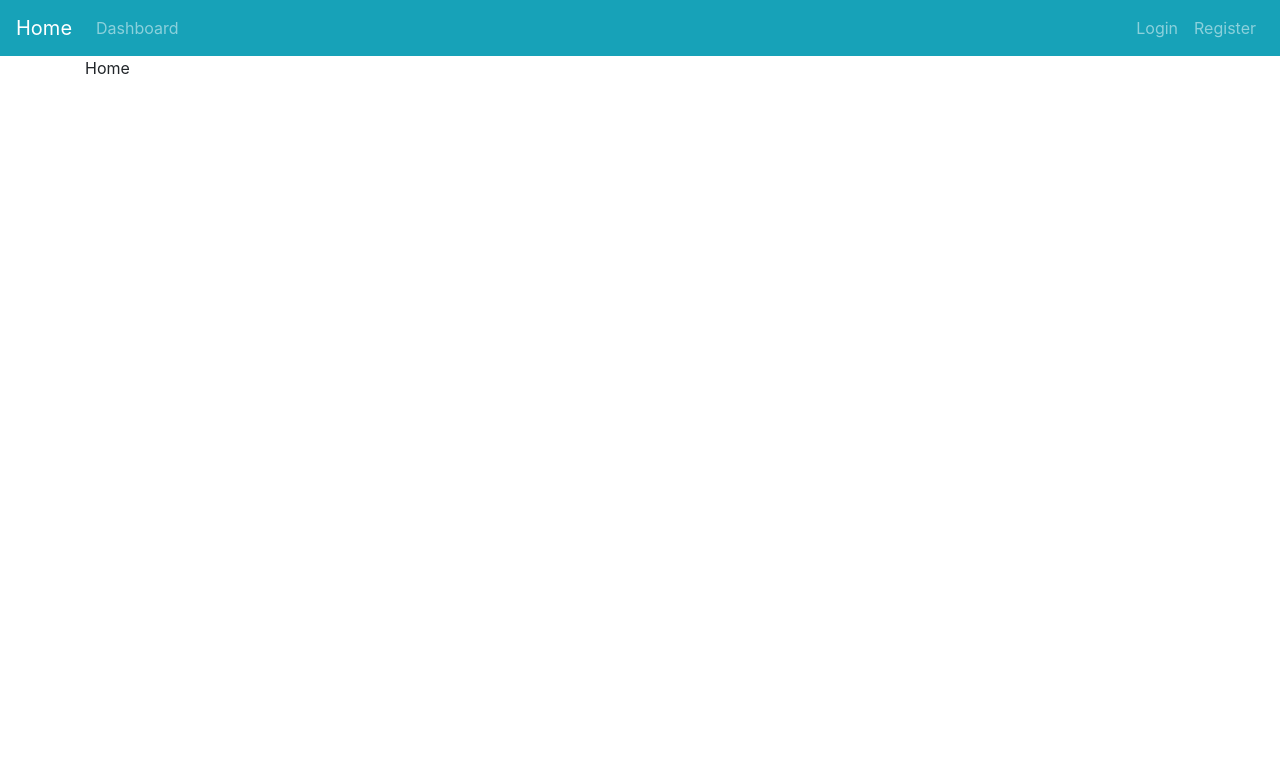
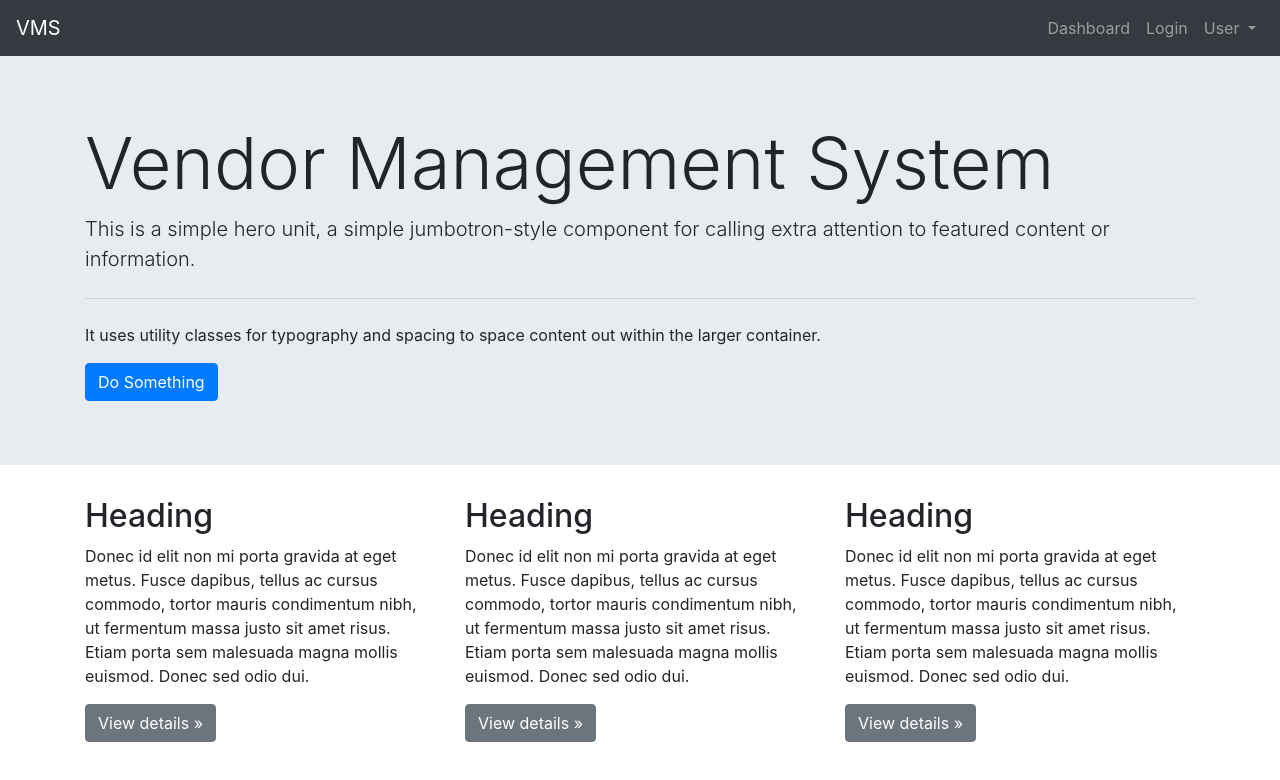
Before and after one commit to erwindev/vendor-management-ui, a Vue app: page / in a window 1280 px wide. Shown: the top 780 px of the page. Built offline with nearby package versions, Linux system fonts and the light colour scheme.

Commit message:
adjusted the layout of home

```diff
--- a/src/App.vue
+++ b/src/App.vue
@@ -1,10 +1,8 @@
 <template>
-  <div id="app">
+  <b-container fluid="true">
     <vmsui-navbar/>
-    <b-container>
-        <router-view />
-   </b-container>
-  </div>
+    <router-view />
+  </b-container>
 </template>
 
 <script>
--- a/src/components/home/Home.vue
+++ b/src/components/home/Home.vue
@@ -1,7 +1,41 @@
 <template>
-    <div>
-        Home
-    </div>
+    <b-container fluid="true">
+        <b-jumbotron fluid="false">
+            <template v-slot:header>Vendor Management System</template>
+
+            <template v-slot:lead>
+            This is a simple hero unit, a simple jumbotron-style component for calling extra attention to
+            featured content or information.
+            </template>
+
+            <hr class="my-4">
+            <p>
+            It uses utility classes for typography and spacing to space content out within the larger
+            container.
+            </p>
+
+            <b-button variant="primary" href="#">Do Something</b-button>
+        </b-jumbotron>
+        <b-container>
+            <b-row>
+                <b-col>
+                    <h2>Heading</h2>
+                    <p>Donec id elit non mi porta gravida at eget metus. Fusce dapibus, tellus ac cursus commodo, tortor mauris condimentum nibh, ut fermentum massa justo sit amet risus. Etiam porta sem malesuada magna mollis euismod. Donec sed odio dui. </p>
+                    <p><a class="btn btn-secondary" href="#" role="button">View details &raquo;</a></p>
+                </b-col>
+                <b-col>
+                    <h2>Heading</h2>
+                    <p>Donec id elit non mi porta gravida at eget metus. Fusce dapibus, tellus ac cursus commodo, tortor mauris condimentum nibh, ut fermentum massa justo sit amet risus. Etiam porta sem malesuada magna mollis euismod. Donec sed odio dui. </p>
+                    <p><a class="btn btn-secondary" href="#" role="button">View details &raquo;</a></p>
+                </b-col>
+                <b-col>
+                    <h2>Heading</h2>
+                    <p>Donec id elit non mi porta gravida at eget metus. Fusce dapibus, tellus ac cursus commodo, tortor mauris condimentum nibh, ut fermentum massa justo sit amet risus. Etiam porta sem malesuada magna mollis euismod. Donec sed odio dui. </p>
+                    <p><a class="btn btn-secondary" href="#" role="button">View details &raquo;</a></p>
+                </b-col>
+            </b-row>
+        </b-container>
+    </b-container>
 </template>
 
 <script>
@@ -11,5 +45,4 @@ export default {
 </script>
 
 <style scoped>
-
 </style>
--- a/src/components/shared/Navbar.vue
+++ b/src/components/shared/Navbar.vue
@@ -1,16 +1,21 @@
 <template>
-    <div id="vmsui-navbar">
-        <b-navbar type="dark" variant="info">
-            <b-navbar-brand :to="{name: 'home'}">Home</b-navbar-brand>
-            <b-navbar-nav class="mr-auto">
+    <b-navbar toggleable="lg" type="dark" variant="dark">
+        <b-navbar-brand :to="{name: 'home'}">VMS</b-navbar-brand>
+        <b-navbar-toggle target="nav-collapse"></b-navbar-toggle>
+        <b-collapse id="nav-collapse" is-nav>
+            <b-navbar-nav class="ml-auto">
                 <b-nav-item :to="{name: 'dashboard'}">Dashboard</b-nav-item>
+                <b-nav-item :to="{name: 'login'}">Login</b-nav-item>
+                <b-nav-item-dropdown right>
+                    <template v-slot:button-content>
+                        User
+                    </template>
+                    <b-dropdown-item href="#">Profile</b-dropdown-item>
+                    <b-dropdown-item href="#">Sign Out</b-dropdown-item>
+                </b-nav-item-dropdown>
             </b-navbar-nav>
-            <b-navbar-nav class="ml-auto">
-                <b-nav-item :to="{name: 'login'}">Login</b-nav-item>
-                <b-nav-item :to="{name: 'register'}">Register</b-nav-item>
-            </b-navbar-nav>
-        </b-navbar>
-    </div>
+        </b-collapse>
+    </b-navbar>
 </template>
 
 <script>
```
Also changed, not shown: src/components/home/Login.vue (indentation only).
